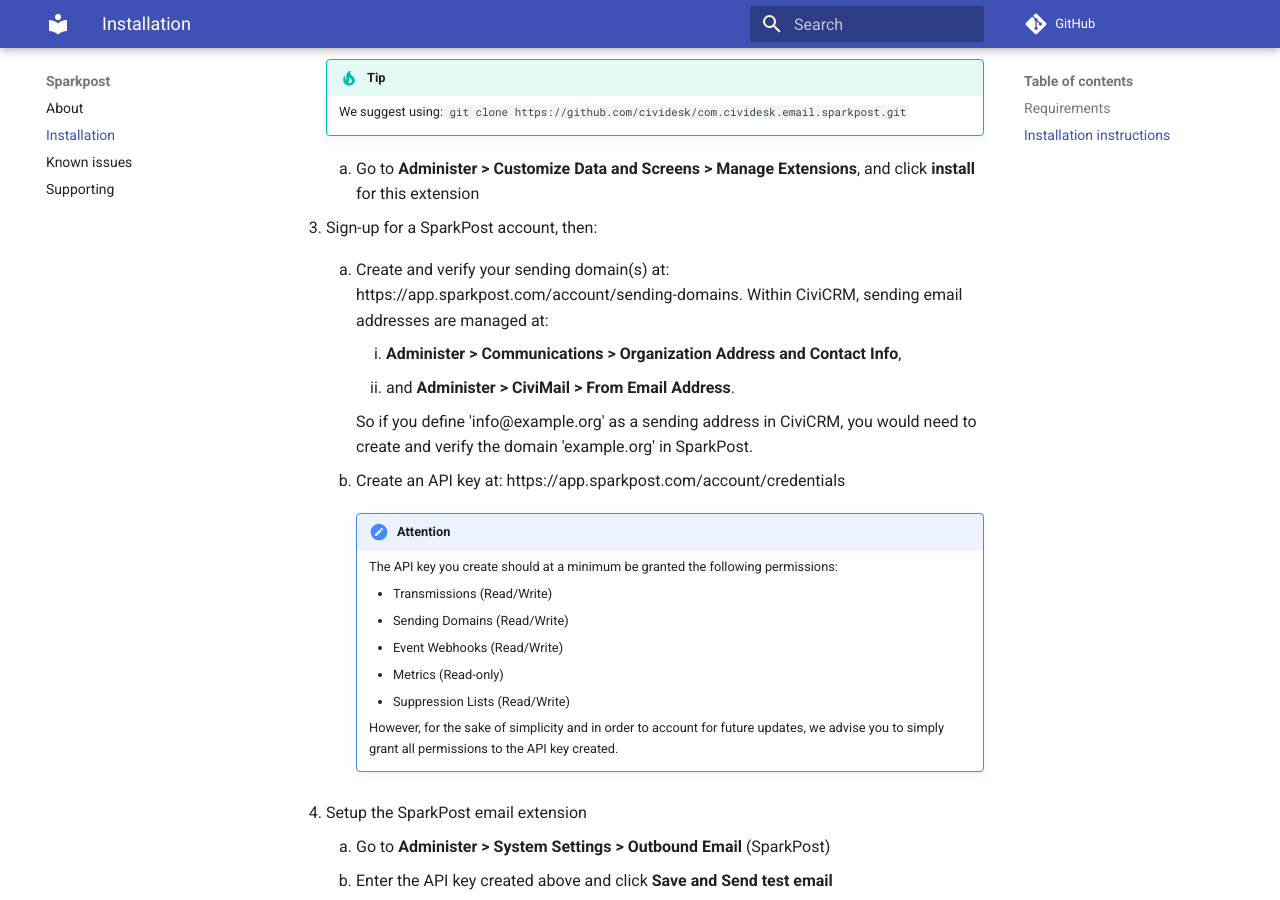
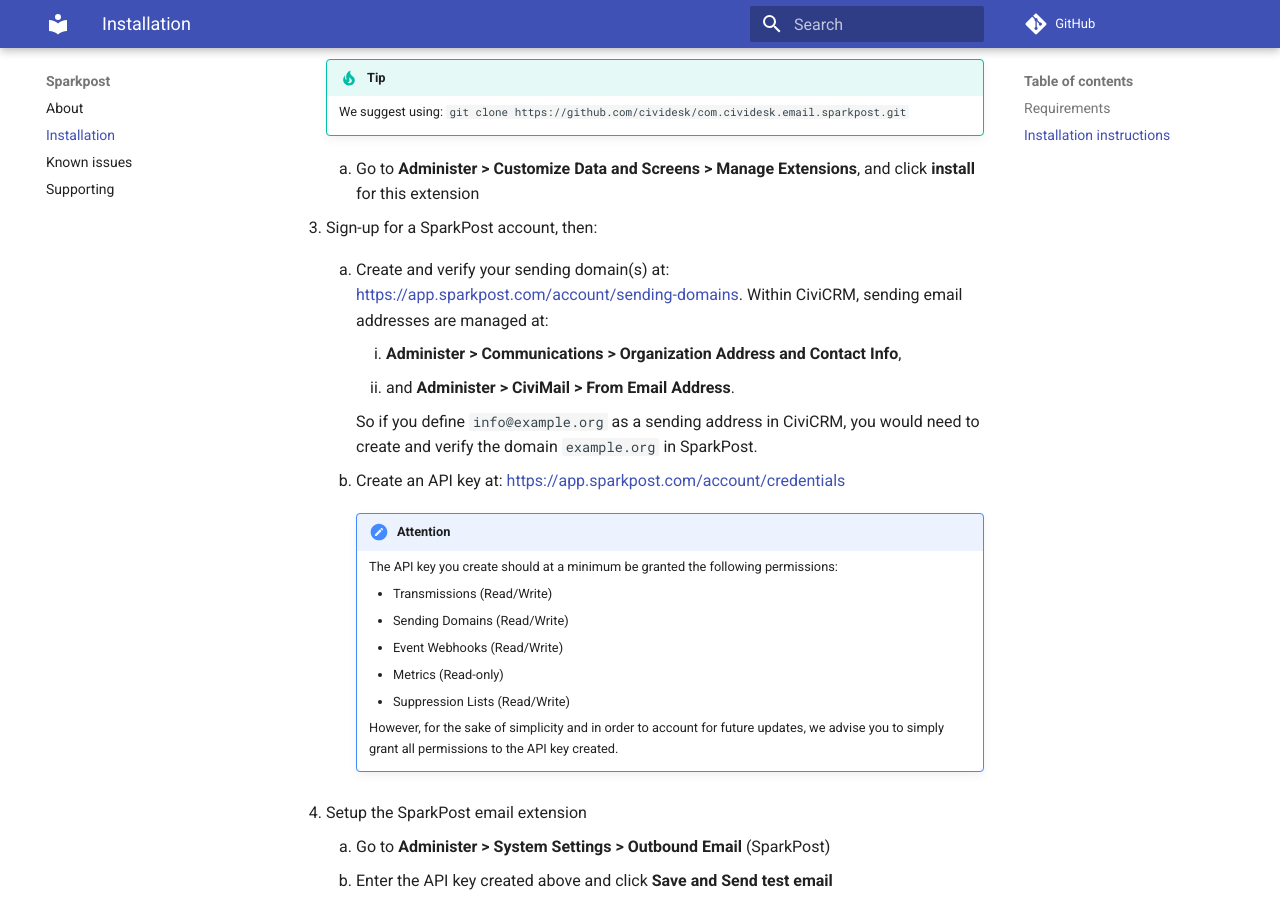
Before and after one commit to mattwire/com.cividesk.email.sparkpost, an MkDocs documentation site: the page built from docs/install.md, in a window 1280 px wide and 900 px high, scrolled down 603 px. Built offline with MkDocs 1.6.1 and Material for MkDocs 9.7.7, drawn with Linux system fonts in a browser that asks for light colours; comment, search, counter and statistics services are not loaded; old or Windows-style settings are respelled for this version of MkDocs.

Commit message:
docs - cleaning up URLs

```diff
--- a/docs/install.md
+++ b/docs/install.md
@@ -26,7 +26,7 @@ This extension requires:
         1. **Administer > Communications > Organization Address and Contact Info**,
         1. and **Administer > CiviMail > From Email Address**.
 
-        So if you define 'info@example.org' as a sending address in CiviCRM, you would need to create and verify the domain 'example.org' in SparkPost.
+        So if you define `info@example.org` as a sending address in CiviCRM, you would need to create and verify the domain `example.org` in SparkPost.
 
     1. Create an API key at: https://app.sparkpost.com/account/credentials
 
--- a/mkdocs.yml
+++ b/mkdocs.yml
@@ -3,6 +3,7 @@ repo_url: https://github.com/cividesk/com.cividesk.email.sparkpost
 theme: material
 markdown_extensions:
   - admonition
+  - pymdownx.magiclink
 pages:
 - About: index.md
 - Installation: install.md
```
